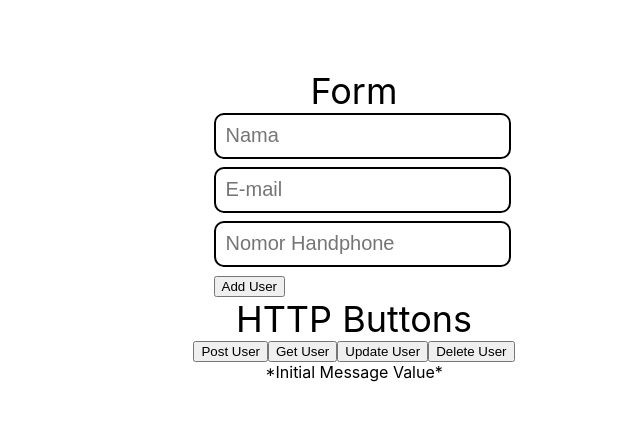
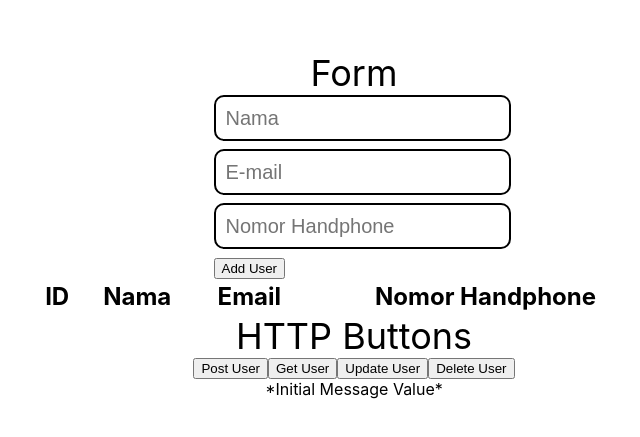
Before and after one commit to andrejuliantama/react-api-test, a React (Create React App) app: page / in a window 1280 px wide. Shown: the part 175-612 px from the top of the page, without its empty margins (286-926 px from the left). Built offline with nearby package versions, Linux system fonts and the light colour scheme.

Commit message:
fix await

```diff
--- a/src/components/user.js
+++ b/src/components/user.js
@@ -9,7 +9,7 @@ class Users extends Component{
         <td>{user.nama}</td>
         <td>{user.email}</td>
         <td>{user.hp}</td>
-        <td className="delete" key={user.key} onClick={() => this.props.deleteUser(user.key)}> X </td>
+        <td className="delete" key={user.key} onClick={() => this.props.deleteUser(user.id)}> X </td>
       </tr>
     )
   }
@@ -18,7 +18,21 @@ class Users extends Component{
     const listUser = userEntries.map(this.createUser)
 
   return (
-    <tr className="the-users">{listUser}</tr>
+    <table>
+      <thead>
+        <tr>
+          <th>ID</th>
+          <th>Nama</th>
+          <th>Email</th>
+          <th>Nomor Handphone</th>
+          <th></th>
+        </tr>
+      </thead>
+      <tbody className='the-users'>
+        {listUser}
+      </tbody>
+    </table>
+
   )
 }
 }
--- a/src/pages/home.js
+++ b/src/pages/home.js
@@ -9,7 +9,7 @@ import Users from '../components/user.js';
 class Home extends Component {
 	state = {
 		userList: [],
-		currUser: {id: 0, nama: '', email: '', hp: '', key: '' },
+		currUser: {id: 0, nama: '', email: '', hp: ''},
 		id: 0,
 		currID: 0,
 		currNama: '',
@@ -31,12 +31,13 @@ class Home extends Component {
 
 
 
-	handleID() {
-		const tempId = this.state.id + 1
+	handleID(num) {
+		const tempId = this.state.id + num
 		this.setState({
 			id: tempId,
 			currID: tempId
 		})
+		console.log('id sekarang'+ this.state.id)
 	}
 
 	handleNama(e) {
@@ -58,31 +59,33 @@ class Home extends Component {
 	}
 
 	handleUser() {
-		this.handleID()
-		const temp = { id: this.state.currID, nama: this.state.currNama, email: this.state.currEmail, hp: this.state.currHP, key: Date.now() }
+		const temp = { id: this.state.currID, nama: this.state.currNama, email: this.state.currEmail, hp: this.state.currHP }
 		this.setState({
-			currUser: temp,
+			currUser: temp
 		})
-		console.log(temp)
+		console.log(this.state.currUser);
 	}
 
-	addUser = (e) => {
+	addUser = async (e) => {
 		e.preventDefault()
-
-		this.handleUser()
+		await this.handleUser()
 		const newUser = this.state.currUser
 		const users = [...this.state.userList, newUser]
+		console.log(users)
 		this.setState({
 			userList: users,
-			currUser: { id: '', nama: '', email: '', hp: '', key: '' }
+			currUser: { id: this.state.id, nama: '', email: '', hp: ''}
 		})
 		console.log('User Added')
+		console.log('userlist'+this.state.userList)
+		this.handleID(1)
 	}
 
-	deleteUser = (key) => {
+	deleteUser = (id) => {
 		const filteredUser = this.state.userList.filter(user => {
-			return user.key !== key
+			return user.id !== id
 		})
+		console.log(filteredUser)
 		this.setState({
 			userList: filteredUser
 		})
@@ -127,10 +130,6 @@ class Home extends Component {
 	}
 
 	httpGetUser = async (e) => {
-		let data = {
-			name: "Joni",
-			job: "Rebahan"
-		}
 
 		let config = {
 			method: 'get',
@@ -235,7 +234,6 @@ class Home extends Component {
 					deleteUser={this.deleteUser}
 				/>
 
-
 			<div className="title">HTTP Buttons</div>
 			<div className="button-container">
 				<button onClick={(e) => { this.httpPostUser(e) }}>Post User</button>
--- a/src/styles/home.scss
+++ b/src/styles/home.scss
@@ -27,6 +27,24 @@
     cursor: pointer;
   }
 
+  table{
+    width: 50%;
+
+    th{
+      font-size: 24px;
+      font-weight: bold;
+      text-align: center;
+    }
+
+    td{
+      padding-top: 1vh;
+      padding-left: 1vh;
+      font-size: 20px;
+      font-weight: normal;
+      text-align: center;
+    }
+  }
+
   .button-container{
     display: flex;
     flex-direction: row;
```
Also changed, not shown: 1 other file (tests, documents, lock files or other folders).
